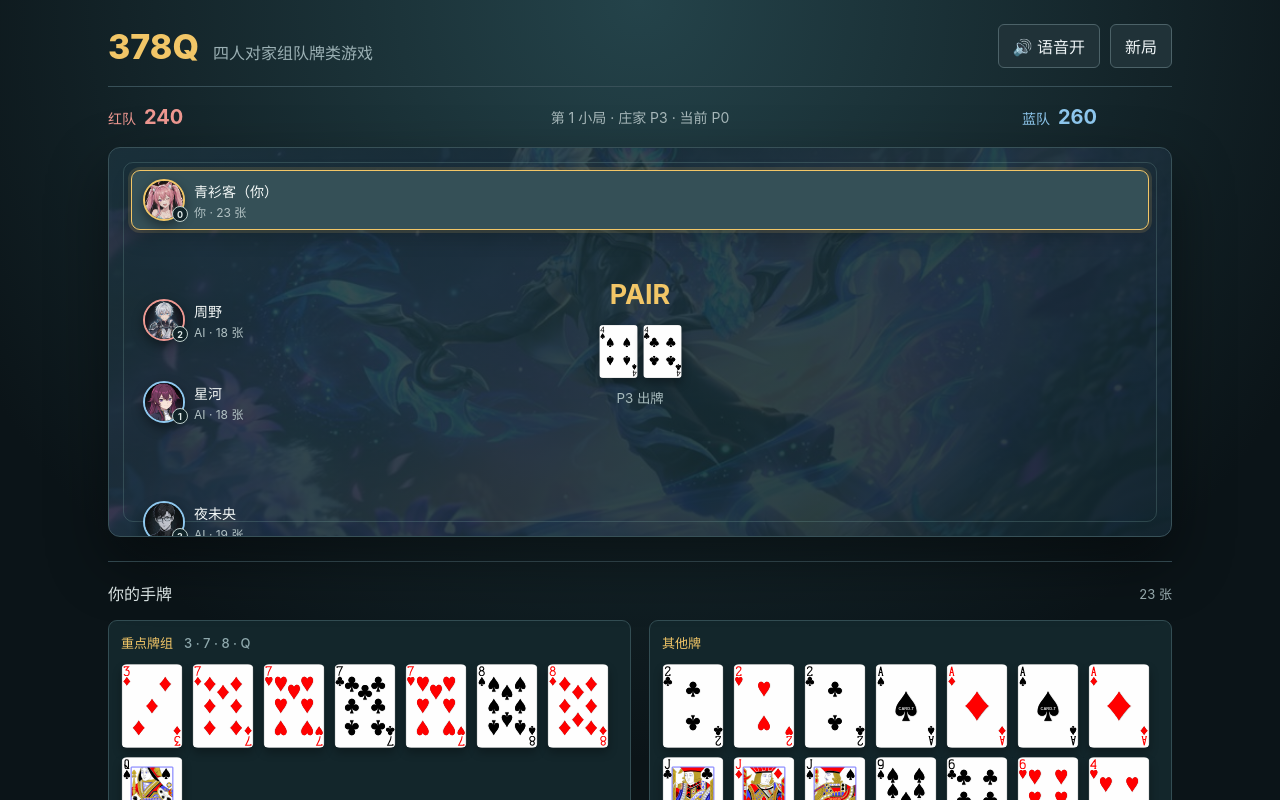
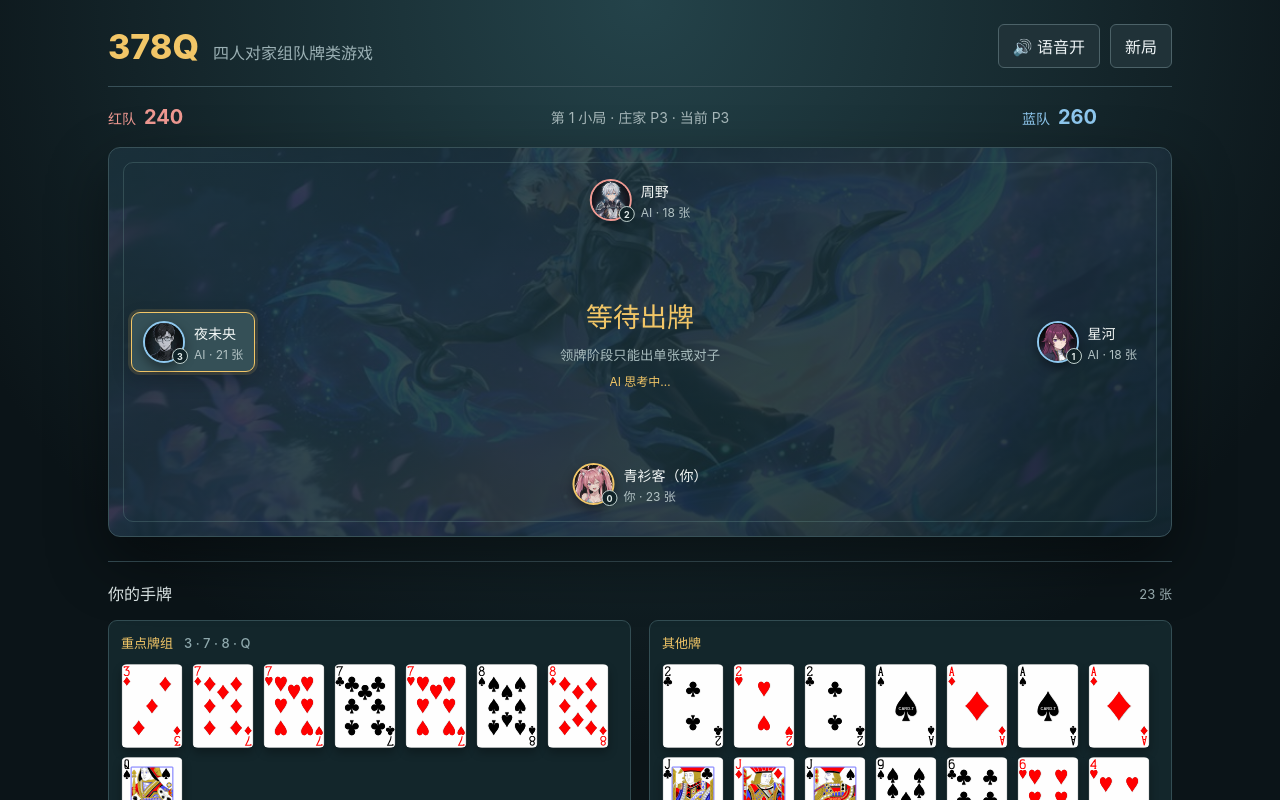
Before and after one commit to hongmoxian/378q, a React (Vite) app: page / in a window 1280 px wide. Shown: the top 800 px of the page. Built offline with nearby package versions, Linux system fonts and the light colour scheme.

Commit message:
fix: restore corner seats, AI delay 2s, hover reveal fix, low-cards alert fix

```diff
--- a/src/style.css
+++ b/src/style.css
@@ -79,10 +79,11 @@ button:disabled { opacity: .4; cursor: not-allowed; }
 .countdown-overlay .count-num { font-size: 104px; font-weight: 900; color: #f2c667; text-shadow: 0 0 34px #b45309, 0 0 90px #f2c66766; animation: count-pop 1s ease-out both; }
 .countdown-overlay small { position: absolute; bottom: 24%; color: #cbd5e1; font-size: 13px; letter-spacing: 1px; }
 .seat.revealing { box-shadow: 0 0 0 2px #f2c667, 0 0 22px #f2c66755; }
-.seat { position: relative; }
-.hover-cards { position: absolute; top: calc(100% + 8px); left: 50%; transform: translateX(-50%); z-index: 20; display: flex; flex-wrap: wrap; gap: 4px; max-width: 320px; padding: 8px; border: 1px solid #f2c66788; border-radius: 8px; background: #0d1f26f2; box-shadow: 0 10px 26px #000a; opacity: 0; pointer-events: none; transition: opacity .15s; }
-.hover-reveal:hover + .seat-info + .reveal-cards ~ .hover-cards, .seat:hover .hover-cards { opacity: 1; }
-.seat:hover .hover-cards { display: flex; }
+.seat { pointer-events: auto; }
+.hover-cards { position: absolute; top: calc(100% + 10px); left: 50%; transform: translateX(-50%); z-index: 20; display: flex; flex-wrap: wrap; gap: 4px; max-width: 320px; padding: 8px; border: 1px solid #f2c66788; border-radius: 8px; background: #0d1f26f2; box-shadow: 0 10px 26px #000a; opacity: 0; pointer-events: none; transition: opacity .15s; }
+.seat:hover .hover-cards { opacity: 1; }
+.seat-1 .hover-cards { left: auto; right: 0; transform: none; }
+.seat-3 .hover-cards { left: 0; right: auto; transform: none; }
 .reveal-cards { display: flex; flex-wrap: wrap; gap: 3px; margin-top: 4px; max-width: 230px; justify-content: center; }
 .reveal-cards .mini-card { font-size: 10px; padding: 2px 5px; animation: card-in .35s both; }
 @media (max-width: 700px) { main { padding: 16px; } .sub { display: block; margin: 4px 0 0; font-size: 12px; } .score { gap: 8px; flex-wrap: wrap; } .score > div { min-width: 0; } .round { order: 3; width: 100%; } .table { min-height: 330px; } .hand-groups { grid-template-columns: 1fr; gap: 10px; } .card { width: 53px; min-width: 53px; height: 71px; } .seat-info span { display: none; } }
--- a/src/ui/GameTable.tsx
+++ b/src/ui/GameTable.tsx
@@ -72,7 +72,7 @@ export default function GameTable() {
         playAI(engine, state.currentTurn);
         setAiThinking(false);
         refresh((value) => value + 1);
-      }, 1200);
+      }, 2000);
       return () => { clearTimeout(timer); setAiThinking(false); };
     }
     return undefined;
@@ -128,8 +128,10 @@ export default function GameTable() {
   }, [state.currentCombo, state.comboOwnerSeat]);
 
   // 报警语音:某玩家只剩 1~2 张牌时提醒(每局每座位只报一次)
+  // 依赖用"各家手牌数拼串":引擎原地修改状态,引用不变,必须用值依赖才能在出牌后触发
   const warnedLow = useRef<Set<number>>(new Set());
   const warnedHand = useRef(-1);
+  const handCounts = state.players.map((player) => player.hand.length).join(",");
   useEffect(() => {
     if (state.phase !== "PLAYING") return;
     if (warnedHand.current !== state.handNumber) {
@@ -142,7 +144,8 @@ export default function GameTable() {
       warnedLow.current.add(player.seat);
       speakLowCards(player.hand.length);
     }
-  }, [state.phase, state.players, state.handNumber]);
+    // eslint-disable-next-line react-hooks/exhaustive-deps
+  }, [state.phase, handCounts, state.handNumber]);
 
   const groups = useMemo(() => {
     const ordered = [...human.hand].sort((a, b) => RANK_ORDER.indexOf(b.rank as PlayableRank) - RANK_ORDER.indexOf(a.rank as PlayableRank));
@@ -216,7 +219,7 @@ export default function GameTable() {
             <span>{FX_TEXT[fx.kind]}</span>
           </div>
         )}
-        <div className="seats">{state.players.map((player) => { const profile = profiles[player.seat]!; const hoverable = revealing && player.controller !== "HUMAN" && player.hand.length > 0; return <div className={`seat seat-${player.seat} ${state.currentTurn === player.seat ? "active" : ""} ${revealing && player.hand.length > 0 ? "revealing" : ""}`} key={player.seat}><div className="avatar hover-reveal"><img src={profile.avatar} alt={profile.name} /><i className="seat-badge">{player.seat}</i></div><div className="seat-info"><b>{profile.name}{player.controller === "HUMAN" ? "（你）" : ""}</b><span>{player.controller === "HUMAN" ? "你" : "AI"} · {player.hand.length} 张</span></div>{revealing && player.hand.length > 0 && <div className="reveal-cards">{player.hand.map((card) => <span className="mini-card" key={card.id}><CardFace card={card} /></span>)}</div>}{hoverable && <div className="hover-cards">{player.hand.map((card) => <span className="mini-card" key={card.id}><CardFace card={card} /></span>)}</div>}</div>; })}</div>
+        <div className="seats">{state.players.map((player) => { const profile = profiles[player.seat]!; const hoverable = settled && player.controller !== "HUMAN" && player.hand.length > 0; return <div className={`seat seat-${player.seat} ${state.currentTurn === player.seat ? "active" : ""} ${revealing && player.hand.length > 0 ? "revealing" : ""}`} key={player.seat}><div className="avatar"><img src={profile.avatar} alt={profile.name} /><i className="seat-badge">{player.seat}</i></div><div className="seat-info"><b>{profile.name}{player.controller === "HUMAN" ? "（你）" : ""}</b><span>{player.controller === "HUMAN" ? "你" : "AI"} · {player.hand.length} 张</span></div>{revealing && player.hand.length > 0 && <div className="reveal-cards">{player.hand.map((card) => <span className="mini-card" key={card.id}><CardFace card={card} /></span>)}</div>}{hoverable && <div className="hover-cards">{player.hand.map((card) => <span className="mini-card" key={card.id}><CardFace card={card} /></span>)}</div>}</div>; })}</div>
       </section>
       <section className="hand">
         <div className="hand-title"><span>你的手牌</span><span>{human.hand.length} 张</span></div>
```
